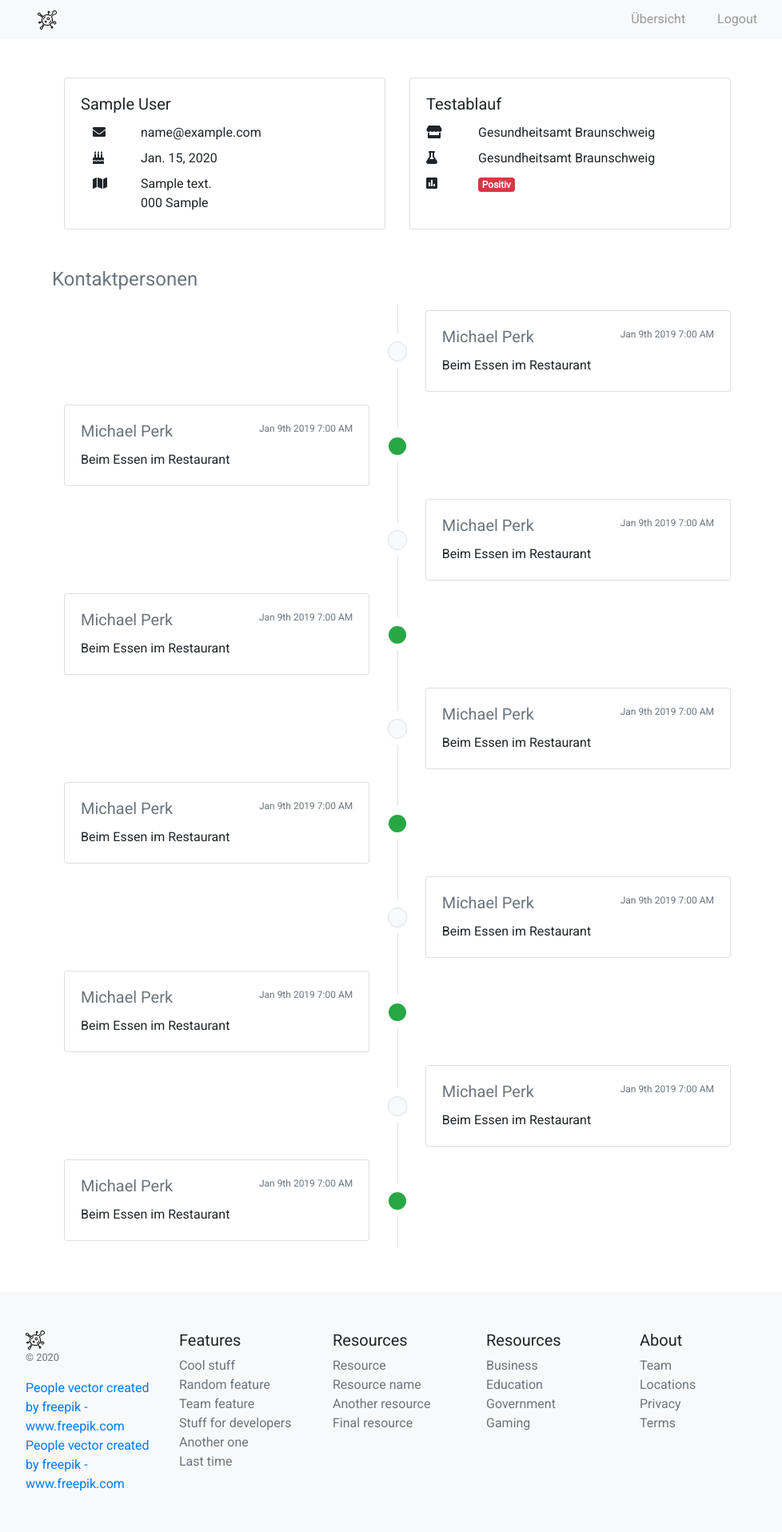
After one commit to dippel-perk/morbus-clade, a Django app: page /citizens/detail/1 in a window 1280 px wide. The commit adds this page. Shown: the whole page at 80% size, without its empty margins (143-1121 px from the left). Run offline with Django 3.2, Linux system fonts and the light colour scheme; data comes from the database, SQL or seed files in the repository; tables that the repository leaves empty hold one stand-in row (values such as "Sample post"); some libraries are stand-ins or nearby versions.

Commit message:
implemented detail page for citizens

```diff
--- /dev/null
+++ b/citizens/templates/citizens/detail.html
@@ -0,0 +1,166 @@
+{% extends "health/health_department/base.html" %}
+
+{% load static %}
+
+{% load crispy_forms_tags %}
+
+{% block content %}
+
+    <div id="app">
+        <div class="container">
+            <div class="m-5">
+                <div class="row">
+                    <div class="col-6">
+                        <div class="card">
+                            <div class="card-body">
+                                <h5 class="card-title">{{ citizen.first_name }} {{ citizen.last_name }}</h5>
+                                <div class="card-text">
+                                    <div class="container">
+                                        <div class="row">
+                                            <div class="col-2">
+                                                <i class="pull-right fa fa-envelope"></i>
+                                            </div>
+                                            <div class="col-10">
+                                                <span>{{ citizen.email }}</span>
+                                            </div>
+                                        </div>
+                                        <div class="row mt-2">
+                                            <div class="col-2">
+                                                <i class="pull-right fa fa-birthday-cake mr-2"></i>
+                                            </div>
+                                            <div class="col-10">
+                                                <span>{{ citizen.date_of_birth }}</span>
+                                            </div>
+                                        </div>
+                                        <div class="row mt-2">
+                                            <div class="col-2">
+                                                <i class="pull-right fa fa-map mr-2"></i>
+                                            </div>
+                                            <div class="col-10">
+                                                {{ citizen.address }} <br> {{ citizen.zip_code }} {{ citizen.city }}
+                                            </div>
+                                        </div>
+
+                                    </div>
+                                </div>
+                            </div>
+                        </div>
+                    </div>
+                    <div class="col-6">
+                        <div class="card" style="height: 100%">
+                            <div class="card-body">
+                                <h5 class="card-title">Testablauf</h5>
+                                <div class="card-text">
+                                    {% if citizen.test %}
+                                        <div class="row mt-2">
+                                            <div class="col-2">
+                                                <i class="fas fa-store"></i>
+                                            </div>
+                                            <div class="col-10">
+                                                {{ citizen.test.test_station.display_name }}
+                                            </div>
+                                        </div>
+                                        <div class="row mt-2">
+                                            <div class="col-2">
+                                                <i class="fas fa-flask"></i>
+                                            </div>
+                                            <div class="col-10">
+                                                {{ citizen.test.laboratory.display_name }}
+                                            </div>
+                                        </div>
+                                        <div class="row mt-2">
+                                            <div class="col-2">
+                                                <i class="fas fa-poll"></i>
+                                            </div>
+                                            <div class="col-10">
+                                                {% if citizen.test.is_positive %}
+                                                    <span class="badge badge-danger">Positiv</span>
+                                                {% elif citizen.test.is_negative %}
+                                                    <span class="badge badge-success">Negativ</span>
+                                                {% else %}
+                                                    <span class="badge badge-info">Auswertung läuft</span>
+                                                {% endif %}
+                                            </div>
+                                        </div>
+                                    {% endif %}
+                                </div>
+                            </div>
+                        </div>
+                    </div>
+                </div>
+                <div class="row mt-5">
+                    <h4 class="text-muted">Kontaktpersonen</h4>
+                    <div class="container py-2">
+                        <!-- timeline item 1 -->
+                        {% for i in times %}
+                            <!-- timeline item 1 -->
+                            <div class="row no-gutters">
+                                {% if i|divisibleby:2 %}
+                                    <div class="col-sm"> <!--spacer--> </div>
+                                    <!-- timeline item 1 center dot -->
+                                    <div class="col-sm-1 text-center flex-column d-none d-sm-flex">
+                                        <div class="row h-50">
+                                            <div class="col border-right">&nbsp;</div>
+                                            <div class="col">&nbsp;</div>
+                                        </div>
+                                        <h5 class="m-2">
+                                            <span class="badge badge-pill bg-light border">&nbsp;</span>
+                                        </h5>
+                                        <div class="row h-50">
+                                            <div class="col border-right">&nbsp;</div>
+                                            <div class="col">&nbsp;</div>
+                                        </div>
+                                    </div>
+                                {% endif %}
+
+                                <!-- timeline item 1 event content -->
+                                <div class="col-sm py-2">
+                                    <div class="card">
+                                        <div class="card-body">
+                                            <div class="float-right text-muted small" style="font-size: 12px">Jan 9th
+                                                2019 7:00 AM
+                                            </div>
+                                            <h5 class="card-title text-muted">Michael Perk</h5>
+                                            <p class="card-text">Beim Essen im Restaurant</p>
+                                        </div>
+                                    </div>
+                                </div>
+                                <!--/row-->
+                                <!-- timeline item 2 -->
+                                {% if not i|divisibleby:2 %}
+                                    <div class="col-sm-1 text-center flex-column d-none d-sm-flex">
+                                        <div class="row h-50">
+                                            <div class="col border-right">&nbsp;</div>
+                                            <div class="col">&nbsp;</div>
+                                        </div>
+                                        <h5 class="m-2">
+                                            <span class="badge badge-pill bg-success">&nbsp;</span>
+                                        </h5>
+                                        <div class="row h-50">
+                                            <div class="col border-right">&nbsp;</div>
+                                            <div class="col">&nbsp;</div>
+                                        </div>
+                                    </div>
+                                    <div class="col-sm"> <!--spacer--> </div>
+                                {% endif %}
+                            </div>
+                            <!--/row-->
+                        {% endfor %}
+
+                    </div>
+                </div>
+            </div>
+        </div>
+    </div>
+
+{% endblock %}
+
+{% block script %}
+
+    <script>
+        new Vue({
+            el: '#app',
+            vuetify: new Vuetify(),
+        })
+    </script>
+{% endblock %}
--- a/citizens/urls.py
+++ b/citizens/urls.py
@@ -2,6 +2,7 @@ from django.urls import path, include
 from .views import *
 
 urlpatterns = [
+    path('detail/<int:pk>', citizen_detail, name='detail'),
     path('show/<str:token>', show, name='citizen-show'),
     path('create', create, name='citizen-create'),
 
--- a/citizens/views.py
+++ b/citizens/views.py
@@ -1,7 +1,7 @@
 from django.shortcuts import render, redirect, get_object_or_404
 from django.http import HttpResponseNotFound
 from .forms import CitizenForm, ContactPersonForm
-from .models import AccessToken
+from .models import AccessToken, Citizen
 from health.models import User
 from django.contrib import messages
 from datetime import datetime, timedelta
@@ -13,6 +13,11 @@ def show(request, token):
         token_object = AccessToken.objects.get(token=token)
         return render(request, "citizens/show.html", {"citizen": token_object.citizen, "token": token})
     return HttpResponseNotFound()
+
+
+def citizen_detail(request, pk):
+    citizen = get_object_or_404(Citizen, pk=pk)
+    return render(request, 'citizens/detail.html', {'citizen': citizen, 'times': range(10)})
 
 
 def create(request):
--- a/health/urls.py
+++ b/health/urls.py
@@ -1,10 +1,9 @@
 from django.urls import path, include
 from django.contrib.auth.views import LoginView, LogoutView
-from .views import home, create_test, update_test_result, citizen_detail
+from .views import home, create_test, update_test_result
 
 urlpatterns = [
     path('', home, name='health-home'),
-    path('detail', citizen_detail, name='detail'),
     path('login', LoginView.as_view(template_name='health/login.html'), name='login'),
     path('logout', LogoutView.as_view(template_name='health/logout.html'), name='logout'),
 
--- a/health/views.py
+++ b/health/views.py
@@ -12,11 +12,6 @@ def home(request):
         citizens = Citizen.objects.all()
         citizens_json = serializers.serialize("json", citizens)
         return render(request, 'health/health_department/home.html', {'citizens': citizens_json})
-
-
-def citizen_detail(request):
-    if request.user.is_health_department:
-        return render(request, 'health/health_department/detail.html')
 
 
 # @login_required
```
Also changed, not shown: health/templates/health/health_department/detail.html (deleted, +0 -15 lines), health/templates/health/health_department/home.html (+11 -9 lines).
